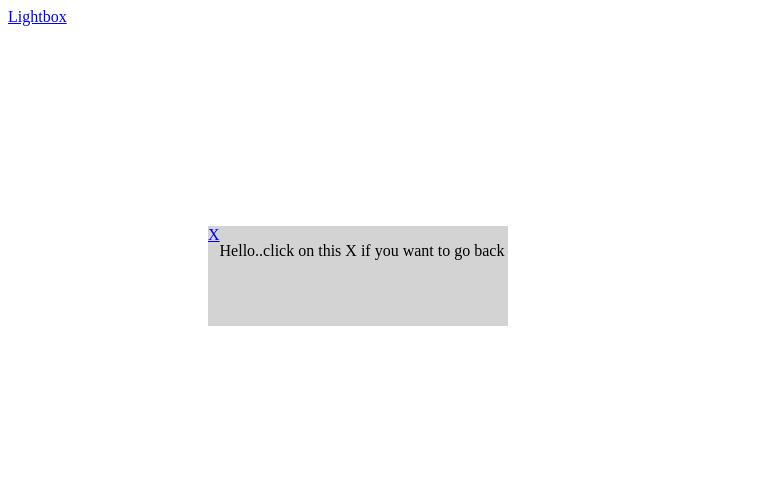
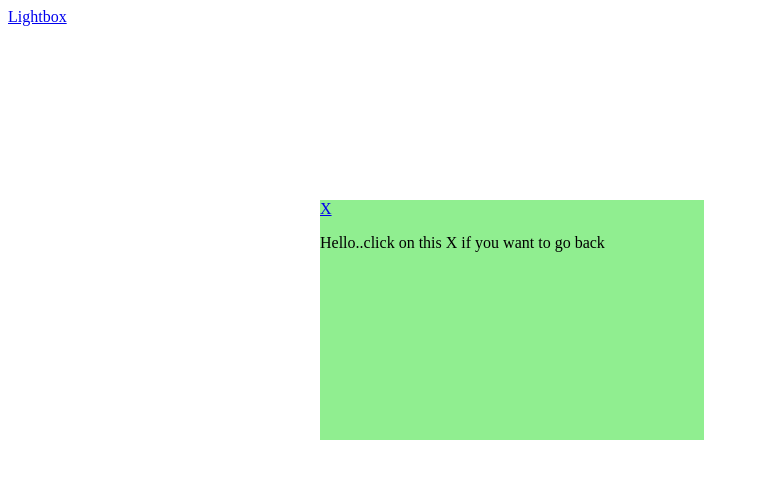
Before and after one commit to singla16shubham/Lightbox_Animation, a plain HTML site: page CSS Assignment_ Create Lightbox Animation/index.html in a window 1280 px wide. Both pictures are taken after a click on the link "Lightbox". Shown: the whole page, without its empty margins (0-759 px from the left). Drawn offline with Linux system fonts and the light colour scheme.

Commit message:
Added another CSS file

```diff
--- a/CSS Assignment_ Create Lightbox Animation/index.html
+++ b/CSS Assignment_ Create Lightbox Animation/index.html
@@ -10,15 +10,18 @@
         <title></title>
         <meta name="description" content="">
         <meta name="viewport" content="width=device-width, initial-scale=1">
-        <link rel="stylesheet" href="style.css">
+        <link rel="stylesheet" href="style2.css">
     </head>
     <body>
         <!--[if lt IE 7]>
             <p class="browsehappy">You are using an <strong>outdated</strong> browser. Please <a href="#">upgrade your browser</a> to improve your experience.</p>
         <![endif]-->
-        <a id="light" href="#content">Lightbox</a>
+        <div>
+            <a id="light" href="#content">Lightbox</a>
+        </div>
+
         <div id="content">
-            <a href='#light'>X <br>
+            <a  href='#'>X
 
             </a>
             <p>
--- a/CSS Assignment_ Create Lightbox Animation/style.css
+++ b/CSS Assignment_ Create Lightbox Animation/style.css
@@ -1,15 +1,20 @@
 #content{
     /* position: 0 ; */
-    visibility:hidden;
-    margin: 5px 0px 0px 50px;
+
+   margin-top:5px;
+   margin-left: 50px;
+
     opacity:0;
+    /* background-color: lightgrey; */
+    transition: opacity ease-in-out 1s, transform ease-in-out 1s, margin ease-in-out 1s;
+    transform: scale(0,0);
 }
 #content:target{
+    transform: scale(1,1);
     visibility: visible;
-    transition:opacity ease-in-out 1s, margin ease-in-out 1s;
-
-    opacity:100;
-    margin: 200px 0px 0px 200px;
+    opacity:1;
+    margin-top: 200px;
+    margin-left: 200px;
     display:flex;
     height:100px;
     width:300px;
--- /dev/null
+++ b/CSS Assignment_ Create Lightbox Animation/style2.css
@@ -0,0 +1,16 @@
+#content{
+    position: fixed;
+    top: 0;
+    left: 0;
+    width: 0;
+    height: 0;
+    overflow: hidden;
+    transition: all 2s;
+}
+#content:target{
+    height: 30%;
+    width: 30%;
+    top:25%;
+    left:25%;
+    background-color: lightgreen;
+}
```
